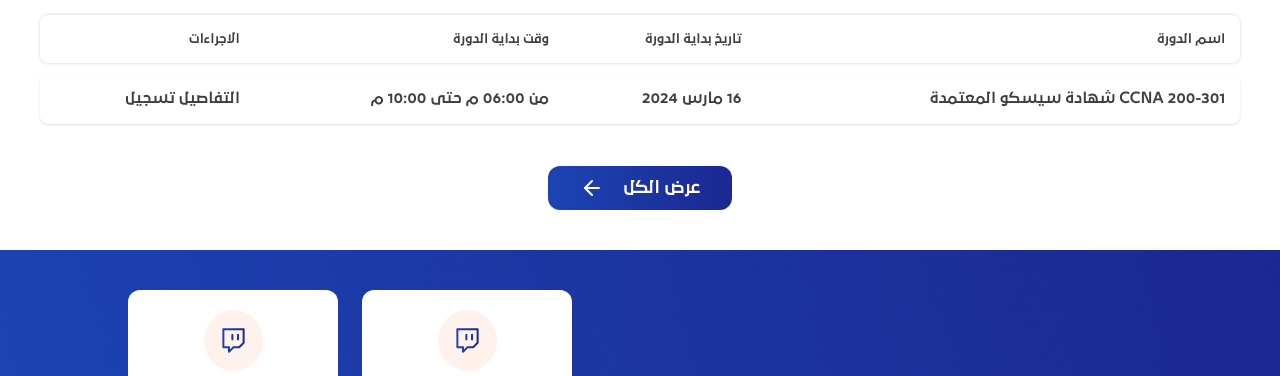
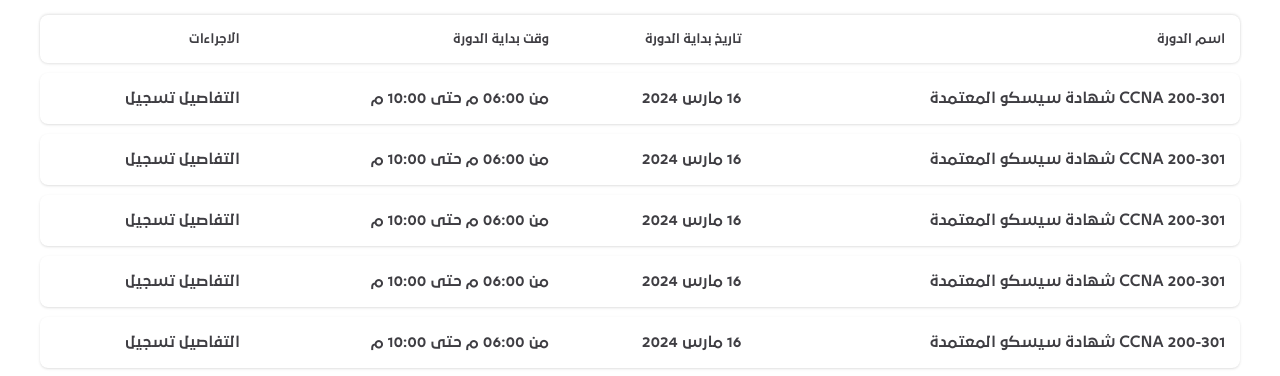
Before and after one commit to yousofo/abad-6-2024, a website with bundled scripts: page index.html in a window 1280 px wide. Shown: the part 1160-1536 px from the top of the page. Built offline with nearby package versions, Linux system fonts and the light colour scheme; files whose address does not match are found by name.

Commit message:
courses table design update

```diff
--- a/index.html
+++ b/index.html
@@ -148,6 +148,42 @@
           <th class="text-start">تاريخ بداية الدورة</th>
           <th class="text-start">وقت بداية الدورة</th>
           <th class="text-start">الاجراءات</th>
+        </tr>
+        <tr class="shadow rounded-lg">
+          <td class="course-name">CCNA 200-301 شهادة سيسكو المعتمدة</td>
+          <td class="course-start-date">16 مارس 2024</td>
+          <td>من 06:00 م حتى 10:00 م</td>
+          <td>
+            <button>التفاصيل</button>
+            <button>تسجيل</button>
+          </td>
+        </tr>
+        <tr class="shadow rounded-lg">
+          <td class="course-name">CCNA 200-301 شهادة سيسكو المعتمدة</td>
+          <td class="course-start-date">16 مارس 2024</td>
+          <td>من 06:00 م حتى 10:00 م</td>
+          <td>
+            <button>التفاصيل</button>
+            <button>تسجيل</button>
+          </td>
+        </tr>
+        <tr class="shadow rounded-lg">
+          <td class="course-name">CCNA 200-301 شهادة سيسكو المعتمدة</td>
+          <td class="course-start-date">16 مارس 2024</td>
+          <td>من 06:00 م حتى 10:00 م</td>
+          <td>
+            <button>التفاصيل</button>
+            <button>تسجيل</button>
+          </td>
+        </tr>
+        <tr class="shadow rounded-lg">
+          <td class="course-name">CCNA 200-301 شهادة سيسكو المعتمدة</td>
+          <td class="course-start-date">16 مارس 2024</td>
+          <td>من 06:00 م حتى 10:00 م</td>
+          <td>
+            <button>التفاصيل</button>
+            <button>تسجيل</button>
+          </td>
         </tr>
         <tr class="shadow rounded-lg">
           <td class="course-name">CCNA 200-301 شهادة سيسكو المعتمدة</td>
```
